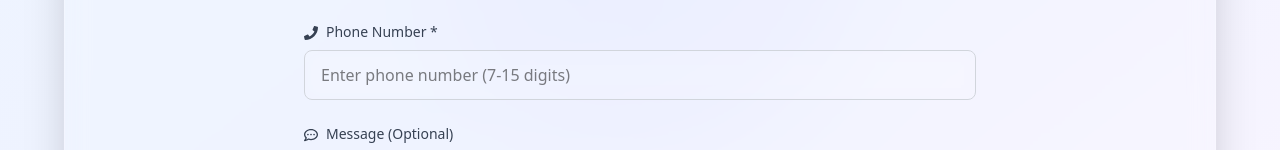
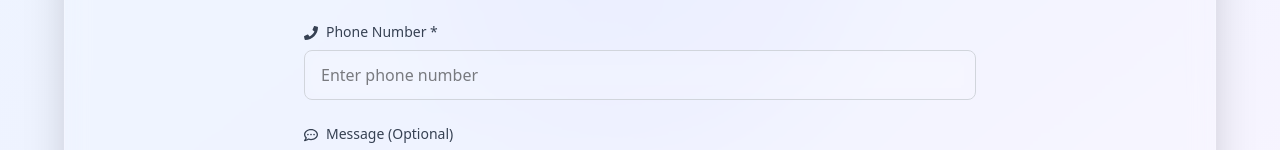
Before and after one commit to LokeshThota-Git/lead-management-design, a React (Vite) app: page /leads in a window 1280 px wide. Shown: the part 551-701 px from the top of the page. Built offline with nearby package versions, Linux system fonts and the light colour scheme.

Commit message:
Minor Changes in the UI

```diff
--- a/index.html
+++ b/index.html
@@ -3,7 +3,7 @@
   <head>
     <meta charset="UTF-8" />
     <meta name="viewport" content="width=device-width, initial-scale=1.0" />
-    <title>Lead</title>
+    <title>Lead Management</title>
   </head>
   <body>
     <div id="root"></div>
--- a/src/components/LeadForm.jsx
+++ b/src/components/LeadForm.jsx
@@ -167,7 +167,7 @@ export default function LeadForm({ onLeadAdded }) {
             onBlur={handleBlur}
             className={`w-full px-4 py-3 bg-white/6 backdrop-blur-sm border rounded-lg transition-all duration-200 focus:outline-none focus:ring-2 focus:ring-blue-500/50 focus:scale-105 focus-ring ${errors.phone ? 'border-red-300' : 'border-gray-300'
               }`}
-            placeholder="Enter phone number (7-15 digits)"
+            placeholder="Enter phone number"
           />
           {errors.phone && (
             <p className="mt-1 text-sm text-red-600">{errors.phone}</p>
--- a/src/pages/LeadsPage.jsx
+++ b/src/pages/LeadsPage.jsx
@@ -82,7 +82,7 @@ export default function LeadsPage() {
             <div className="bg-white/20 backdrop-blur-sm rounded-2xl p-2 flex gap-2">
               <button
                 onClick={() => setActiveTab('form')}
-                className={`flex items-center gap-2 px-6 py-3 rounded-xl transition-all duration-200 ${
+                className={`flex items-center gap-2 px-6 py-3 cursor-pointer rounded-xl transition-all duration-200 ${
                   activeTab === 'form'
                     ? 'bg-white/30 text-blue-700 shadow-lg'
                     : 'text-gray-600 hover:bg-white/20'
@@ -93,7 +93,7 @@ export default function LeadsPage() {
               </button>
               <button
                 onClick={() => setActiveTab('list')}
-                className={`flex items-center gap-2 px-6 py-3 rounded-xl transition-all duration-200 ${
+                className={`flex items-center gap-2 px-6 py-3 cursor-pointer rounded-xl transition-all duration-200 ${
                   activeTab === 'list'
                     ? 'bg-white/30 text-blue-700 shadow-lg'
                     : 'text-gray-600 hover:bg-white/20'
```
Also changed, not shown: 1 other file (tests, documents, lock files or other folders).
